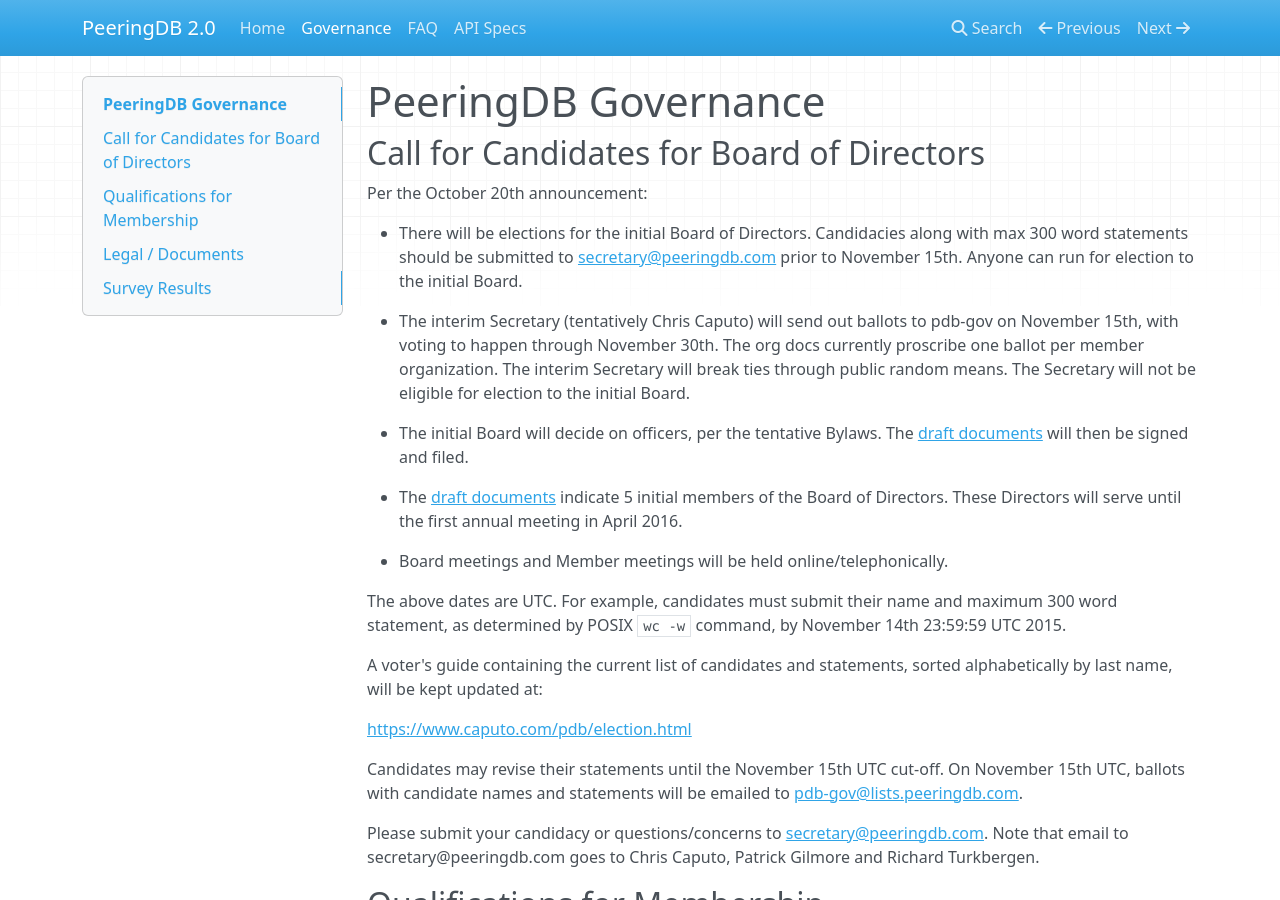
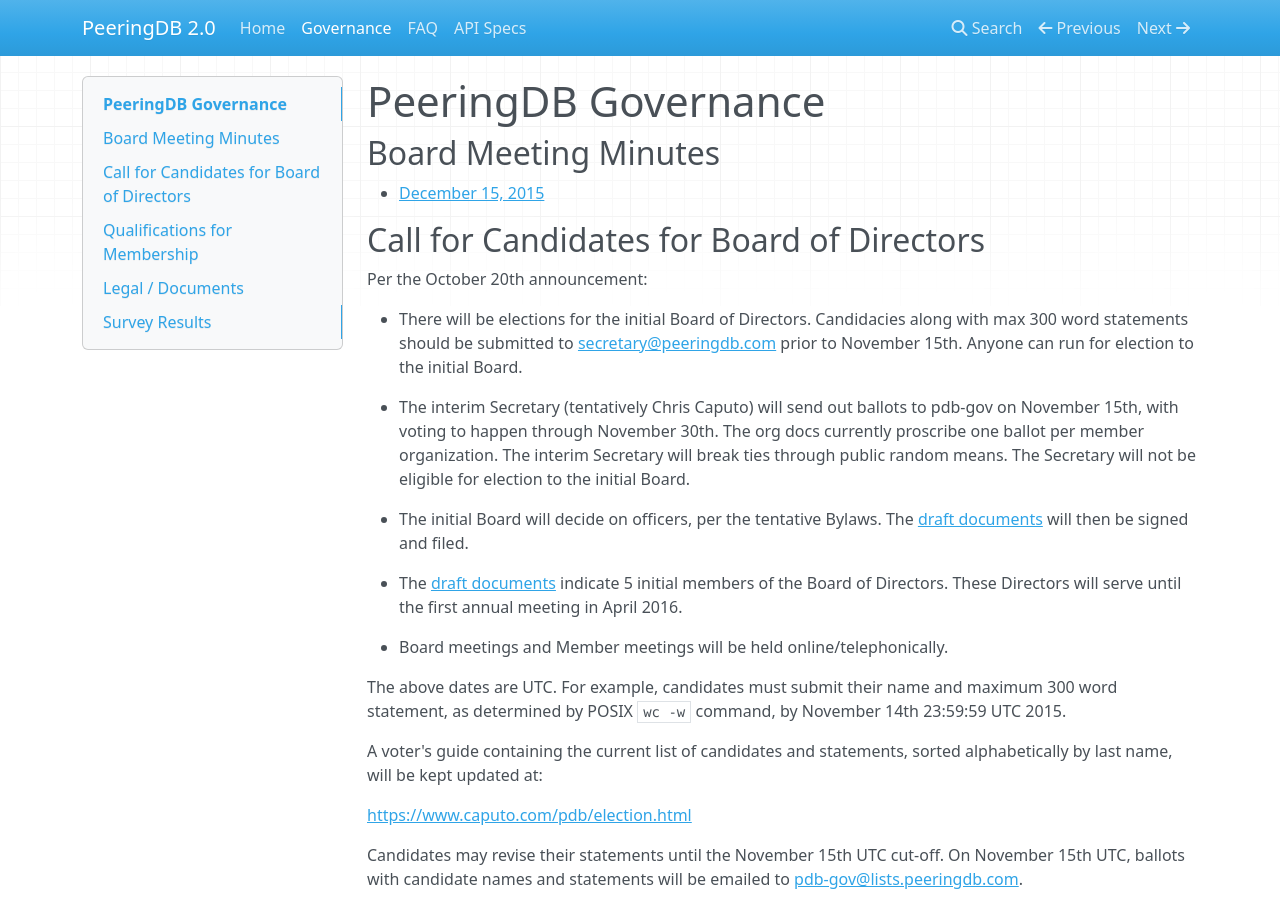
Before and after one commit to peeringdb/docs, an MkDocs documentation site: the page built from docs/gov.md, in a window 1280 px wide and 900 px high. Built offline with MkDocs 1.6.1, drawn with Linux system fonts in a browser that asks for light colours; nearby versions of some CDN libraries; old or Windows-style settings are respelled for this version of MkDocs.

Commit message:
add board meeting minutes

```diff
--- a/docs/gov.md
+++ b/docs/gov.md
@@ -1,5 +1,9 @@
 
 # PeeringDB Governance
+
+## Board Meeting Minutes
+
+- [December 15, 2015](gov/minutes/2015-12-08_PeeringDB_Board_Minutes.pdf)
 
 ## Call for Candidates for Board of Directors
 
```
Also changed, not shown: 1 other file.
